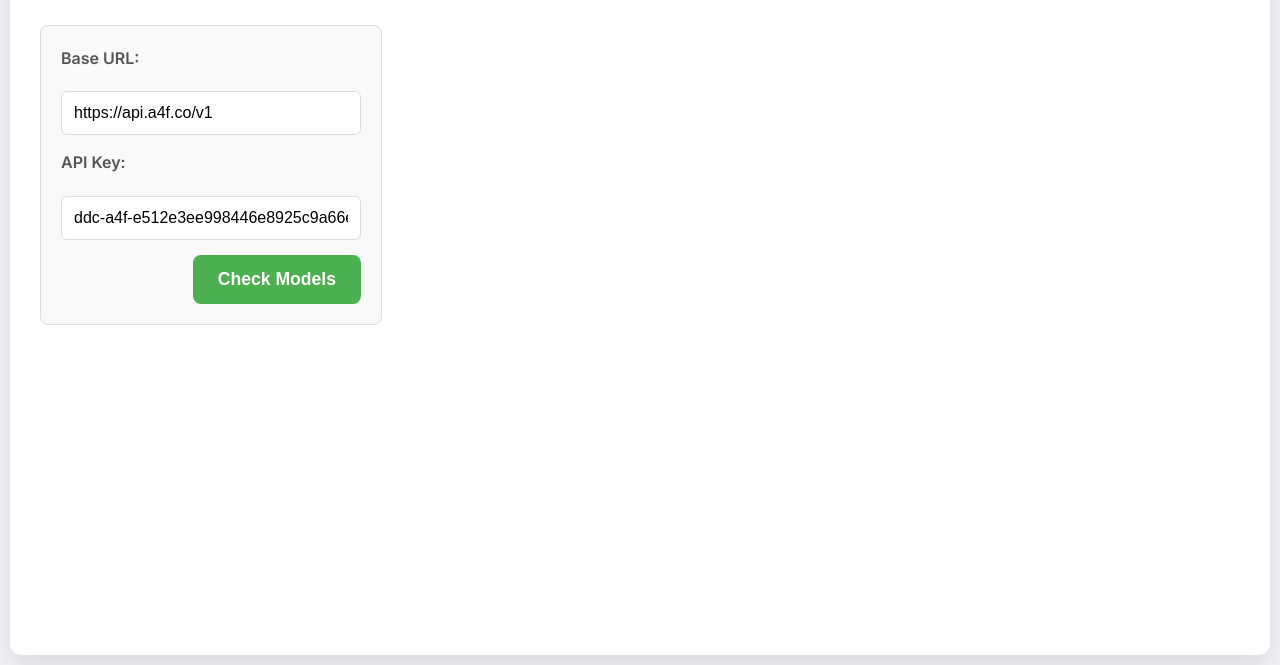
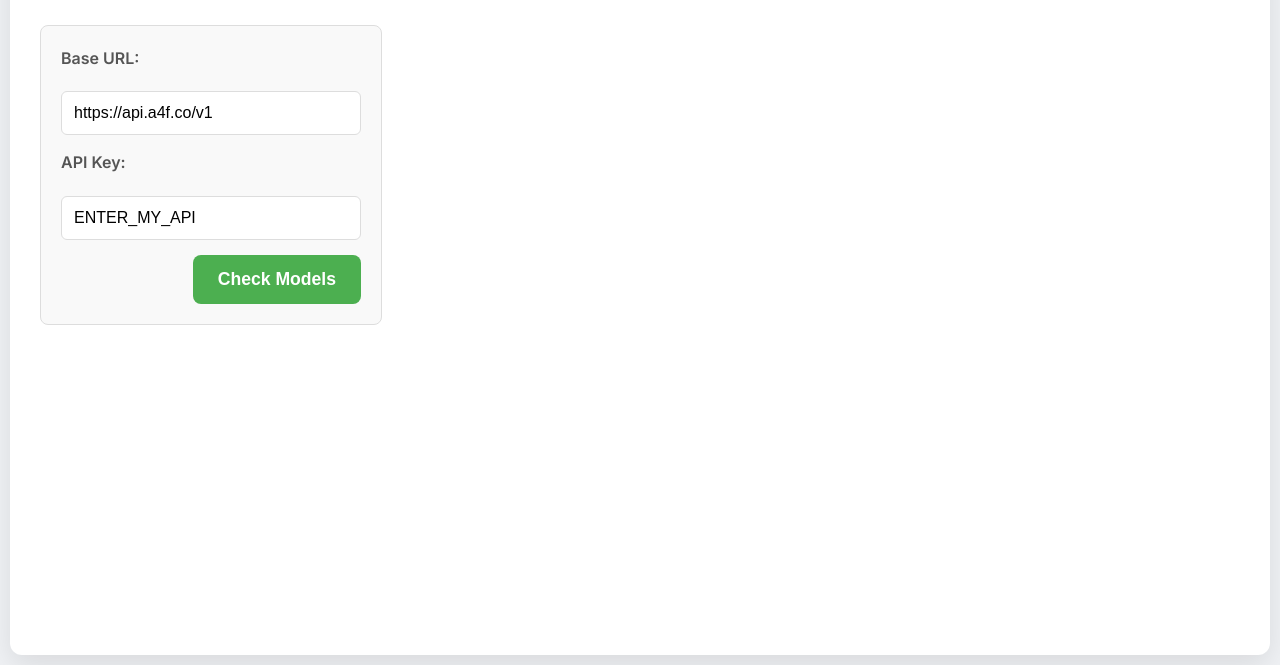
Before and after one commit to aditya0155/Sree_Website, a plain HTML site: page index.html in a window 1280 px wide. Shown: the part 135-800 px from the top of the page. Drawn offline with Linux system fonts and the light colour scheme.

Commit message:
Update index.html

```diff
--- a/index.html
+++ b/index.html
@@ -16,7 +16,7 @@
                 <input type="text" id="baseUrl" value="https://api.a4f.co/v1" placeholder="Enter API Base URL">
 
                 <label for="apiKey">API Key:</label>
-                <input type="text" id="apiKey" value="ddc-a4f-e512e3ee998446e8925c9a66ec956aa3" placeholder="Enter API Key">
+                <input type="text" id="apiKey" value="ENTER_MY_API" placeholder="Enter API Key">
 
                 <button id="checkModelsBtn">Check Models</button>
             </div>
@@ -29,4 +29,5 @@
 
     <script src="script.js"></script>
 </body>
+
 </html>
```
